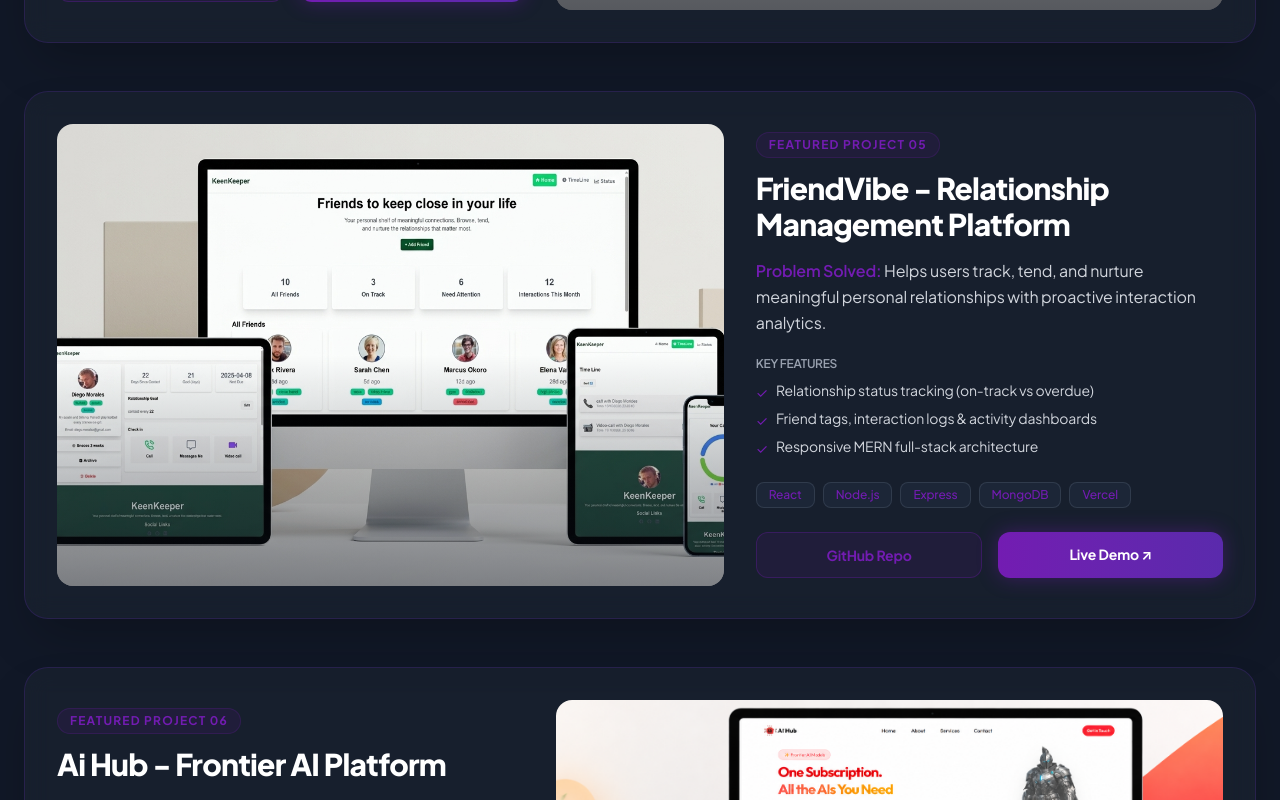
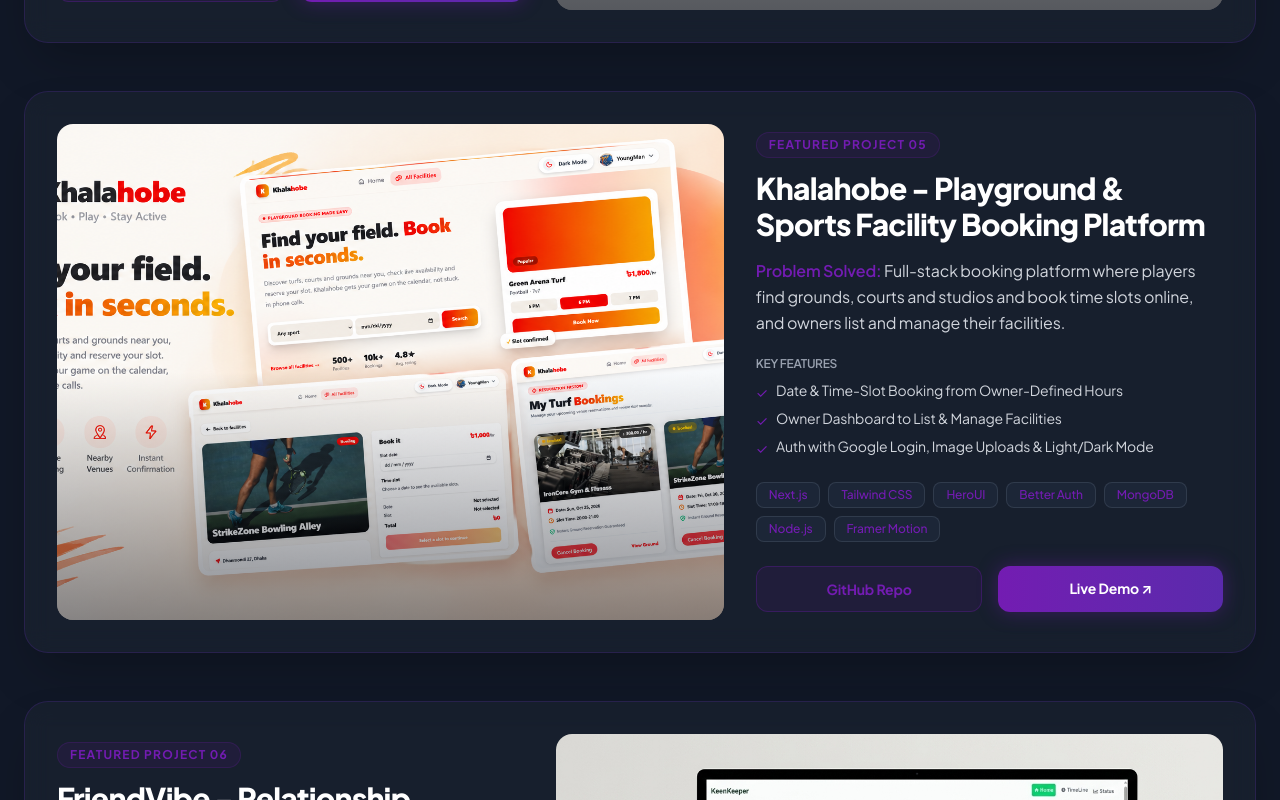
Before and after one commit to halimaashu/portfolio, a Next.js app: page / in a window 1280 px wide. Shown: the part 5520-6320 px from the top of the page. Built offline with nearby package versions, Linux system fonts and the light colour scheme; grey boxes are pictures that could not be loaded.

Commit message:
added the khala-hobe web project

```diff
--- a/data/projects.js
+++ b/data/projects.js
@@ -57,6 +57,20 @@
     demo: "https://game-boy-red.vercel.app/"
   },
   {
+  id: "Khalahobe",
+  title: "Khalahobe - Playground & Sports Facility Booking Platform",
+  problem: "Full-stack booking platform where players find grounds, courts and studios and book time slots online, and owners list and manage their facilities.",
+  features: [
+    "Date & Time-Slot Booking from Owner-Defined Hours",
+    "Owner Dashboard to List & Manage Facilities",
+    "Auth with Google Login, Image Uploads & Light/Dark Mode"
+  ],
+  techs: ["Next.js", "Tailwind CSS", "HeroUI", "Better Auth", "MongoDB", "Node.js", "Framer Motion"],
+  image: "./Khala-hobe.png",
+  github: "https://github.com/halimaashu/khela-hobe",
+  demo: "https://khela-hobe-self.vercel.app/"
+},
+  {
     id: "friendvibe",
     title: "FriendVibe - Relationship Management Platform",
     problem: "Helps users track, tend, and nurture meaningful personal relationships with proactive interaction analytics.",
```
Also changed, not shown: public/Khala-hobe.png (added).
